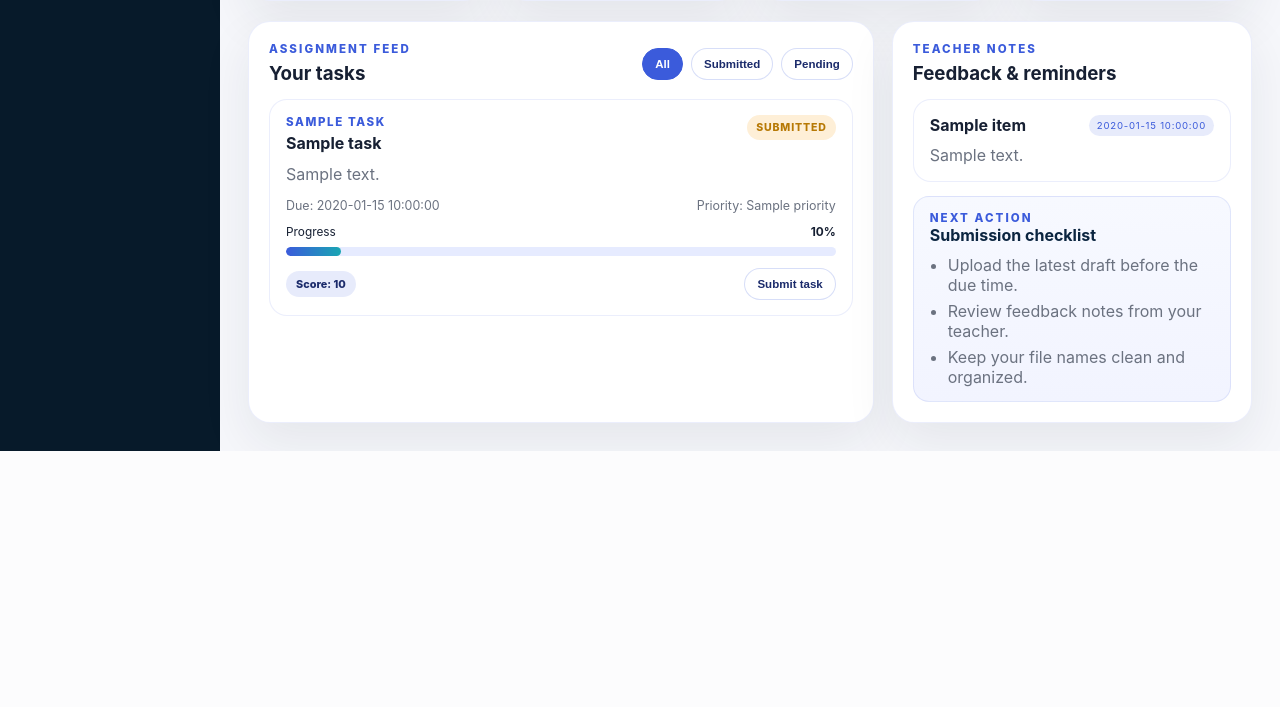
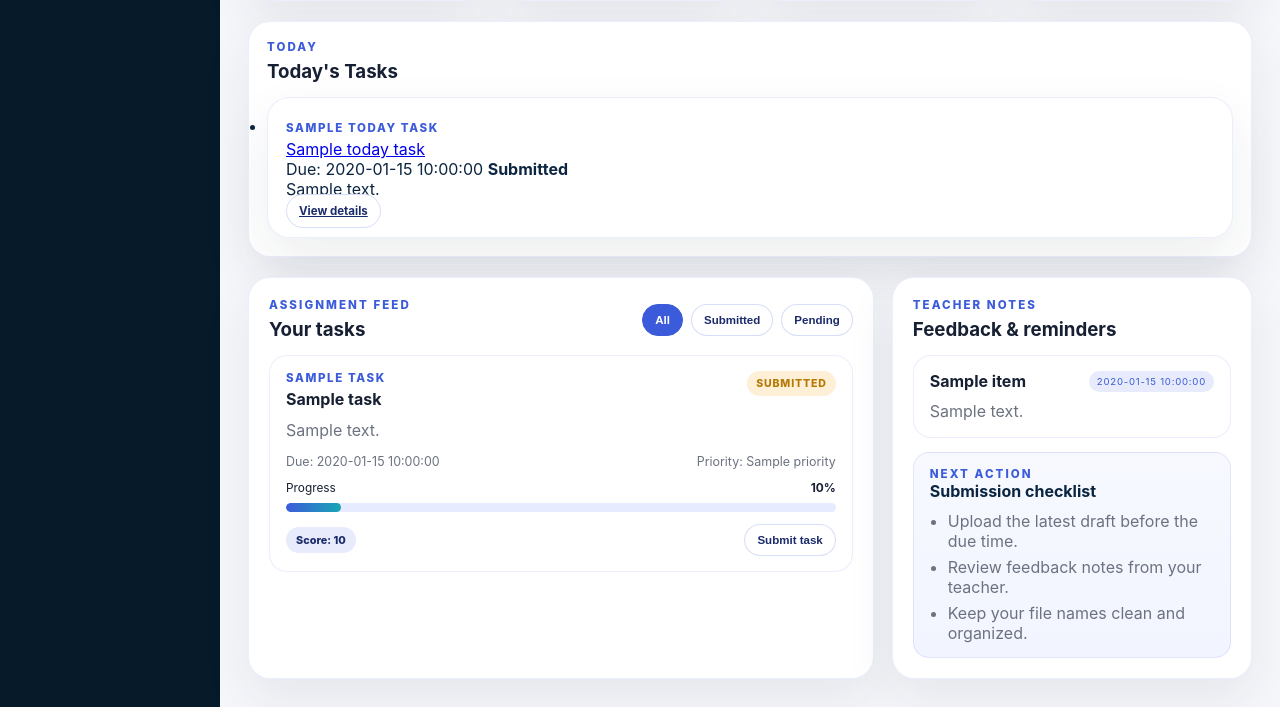
Before and after one commit to samirr298/abhyaas, a Flask app: template app/templates/tasks/student_task.html in a window 1280 px wide. Shown: the part 485-1192 px from the top of the page. Before the commit the page ends 936 px from the top, so only its background shows below. Run offline with Flask 3, Linux system fonts and the light colour scheme; the template is opened without the code that fills it: most values are stand-ins (such as "Sample title", 1, 10 or a date in 2020).

Commit message:
changed some frontend code of task section

```diff
--- a/app/templates/tasks/student_task.html
+++ b/app/templates/tasks/student_task.html
@@ -57,6 +57,48 @@
         <p class="summary-note">Tasks due in the next 48 hours</p>
       </div>
     </article>
+  </section>
+
+  <section class="today-tasks card">
+    <div class="section-header">
+      <div>
+        <p class="section-kicker">Today</p>
+        <h3>Today's Tasks</h3>
+      </div>
+    </div>
+
+    <div class="today-task-list">
+      {% if today_tasks and today_tasks|length > 0 %}
+        <ul class="list-unstyled">
+          {% for t in today_tasks %}
+            <li class="today-task-item card">
+              <div class="task-line">
+                <div>
+                  <p class="task-subject">{{ t.subject }}</p>
+                  <a class="task-title-link" href="{{ url_for('auth.view_task', task_id=t.id) }}">{{ t.title }}</a>
+                </div>
+                <div class="task-meta">
+                  <span>Due: {{ t.deadline }}</span>
+                  {% if t.is_overdue %}
+                    <strong class="overdue">Overdue</strong>
+                  {% elif t.submission_status == 'submitted' %}
+                    <strong class="submitted">Submitted</strong>
+                  {% else %}
+                    <strong class="pending">Pending</strong>
+                  {% endif %}
+                </div>
+              </div>
+              <p class="task-desc">{{ t.description or 'No description.' }}</p>
+              <div class="task-actions">
+                <a href="{{ url_for('auth.view_task', task_id=t.id) }}" class="secondary-btn">View details</a>
+              </div>
+            </li>
+          {% endfor %}
+        </ul>
+      {% else %}
+        <p class="muted">No tasks for today.</p>
+      {% endif %}
+    </div>
   </section>
 
   <section class="task-grid-two">
```
Also changed, not shown: app/templates/tasks/task_detail.html (added, +48 -0 lines).
